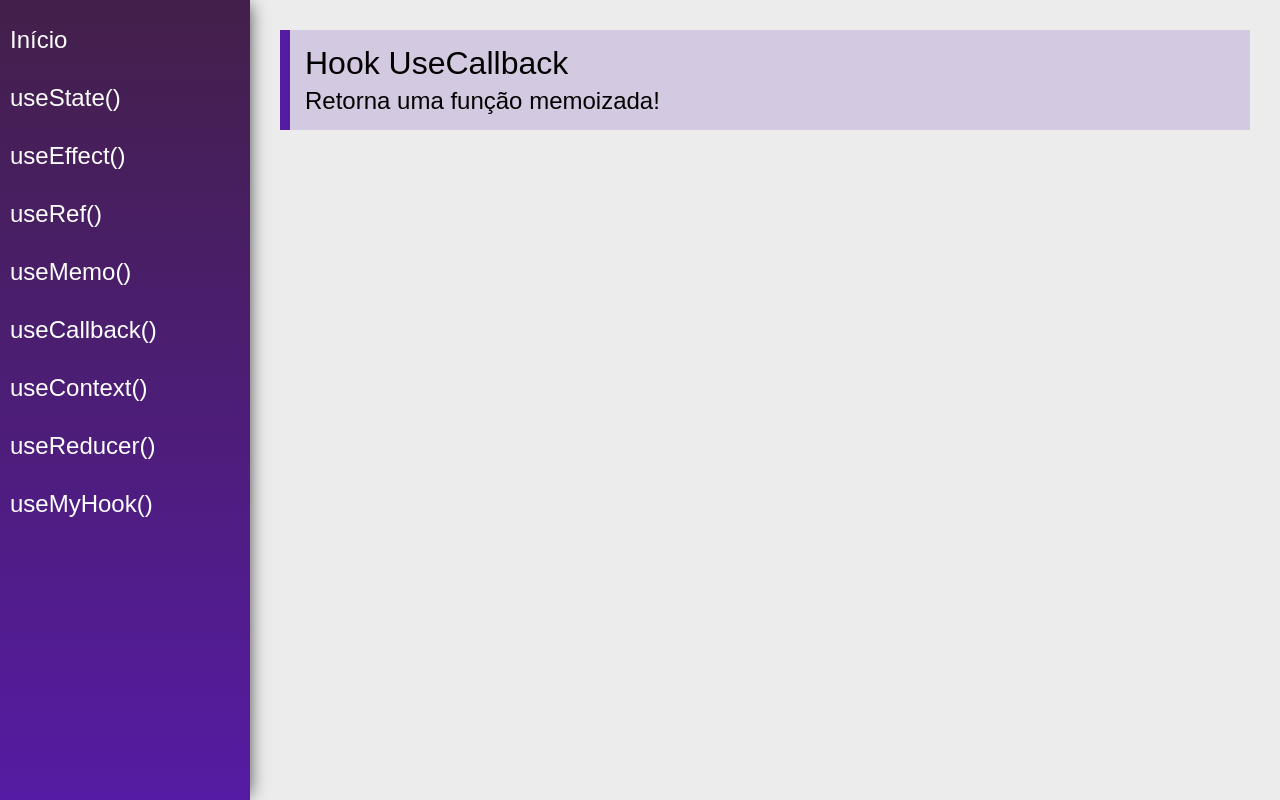
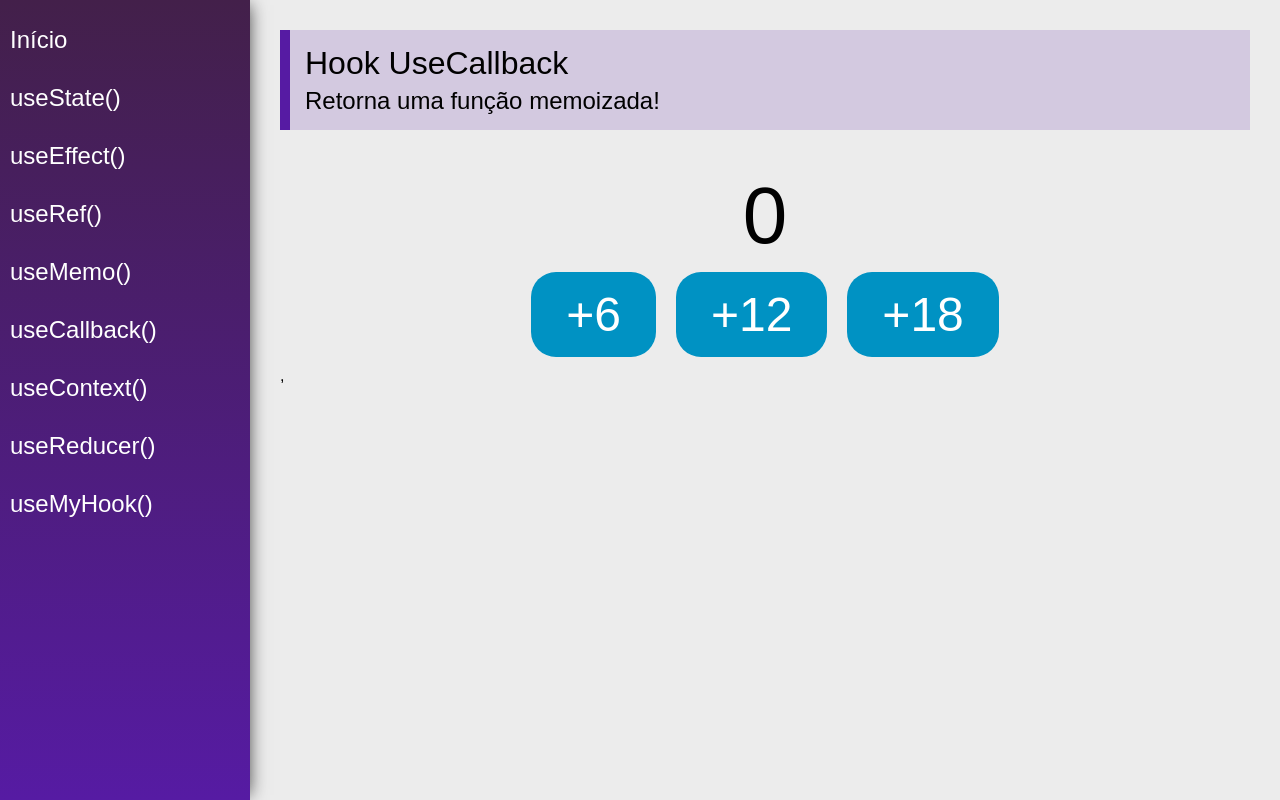
Before and after one commit to gabriel-saraiva-flooxai/react-5-hooks, a React (Create React App) app: page /useCallback in a window 1280 px wide. Built offline with nearby package versions, Linux system fonts and the light colour scheme.

Commit message:
feat: useCallback

```diff
--- a/src/views/examples/UseCallback.jsx
+++ b/src/views/examples/UseCallback.jsx
@@ -1,13 +1,24 @@
-import React from 'react'
+import React, { useCallback, useState } from 'react'
 import PageTitle from '../../components/layout/PageTitle'
+import UseCallbackButtons from './UseCallbackButtons'
 
 const UseCallback = (props) => {
+    const [count, setCount] = useState(0)
+
+    const inc = useCallback(function (delta) {
+        setCount(curr => curr + delta)
+    }, [setCount])
+
     return (
         <div className="UseCallback">
             <PageTitle
                 title="Hook UseCallback"
                 subtitle="Retorna uma função memoizada!"
             />
+            <div className="center">
+                <span className="text">{count}</span>
+                <UseCallbackButtons inc={inc} />
+            </div>,
         </div>
     )
 }
--- /dev/null
+++ b/src/views/examples/UseCallbackButtons.jsx
@@ -0,0 +1,16 @@
+import React, { useCallback } from "react";
+
+const UseCallbackButtons = props => {
+    return (
+        <div>
+            <button className="btn"
+                onClick={() => props.inc(6)}>+6</button>
+            <button className="btn"
+                onClick={() => props.inc(12)}>+12</button>
+            <button className="btn"
+                onClick={() => props.inc(18)}>+18</button>
+        </div>
+    )
+}
+
+export default React.memo(UseCallbackButtons)
```
